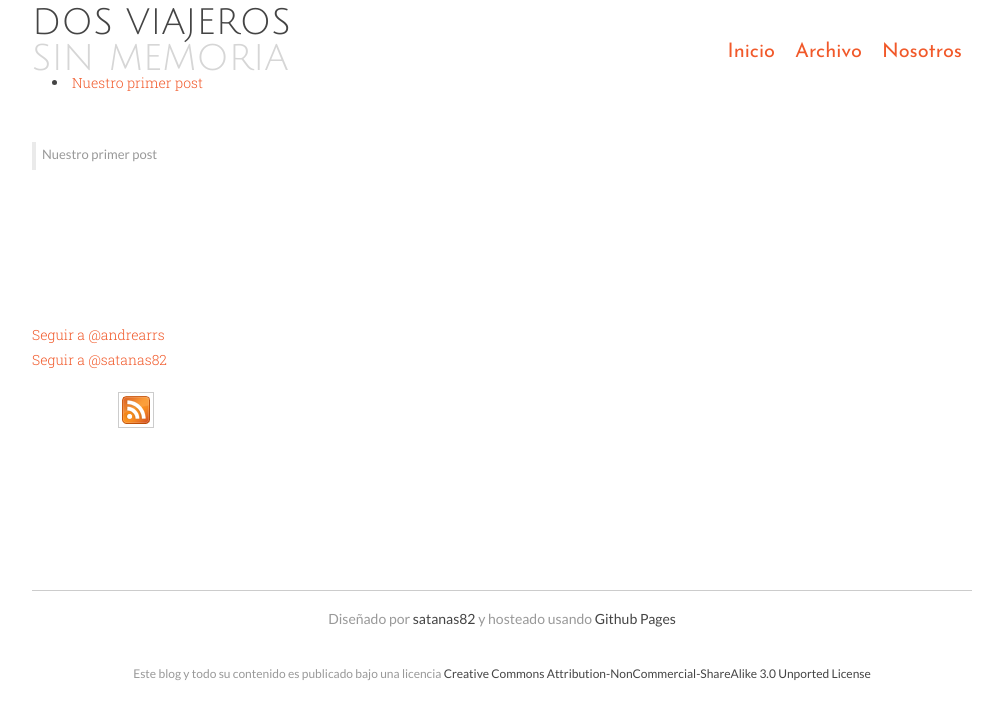
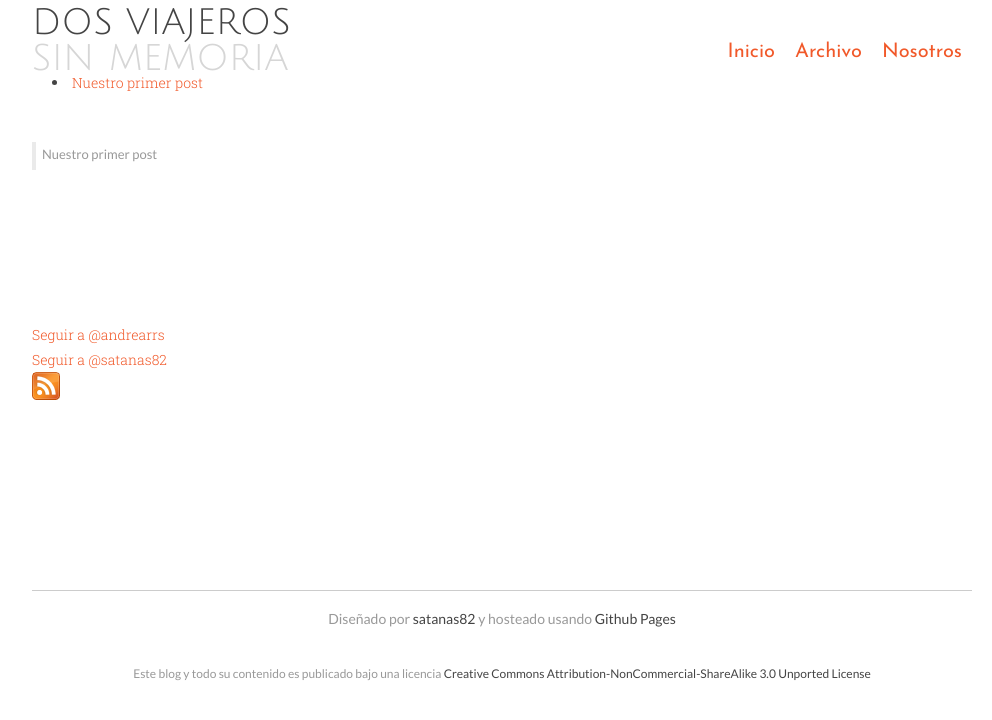
Before and after one commit to satanas/dosviajeros, a Jekyll site: the page built from index.html, in a window 1280 px wide. Shown: the top 720 px of the page, without its empty margins (138-1130 px from the left). Built offline with Jekyll 4.4.1, drawn with Linux system fonts in a browser that asks for light colours; Markdown is read by kramdown in place of the engine named in the settings; comment, search, counter and statistics services are not loaded.

Commit message:
Fixed rss image style

```diff
--- a/stylesheets/style.css
+++ b/stylesheets/style.css
@@ -186,6 +186,12 @@ label.image-description {
     width: 120px;
 }
 
+#rss-feed a img {
+    margin: 0;
+    border: 0px;
+    padding: 0px;
+}
+
 .menu-item {
     font-family: 'Josefin Sans', sans-serif;
     font-size: 20px;
```
